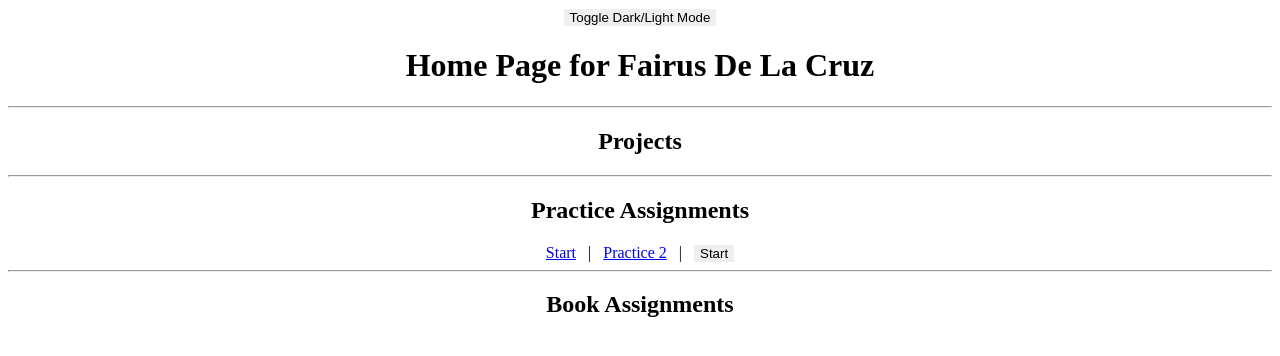
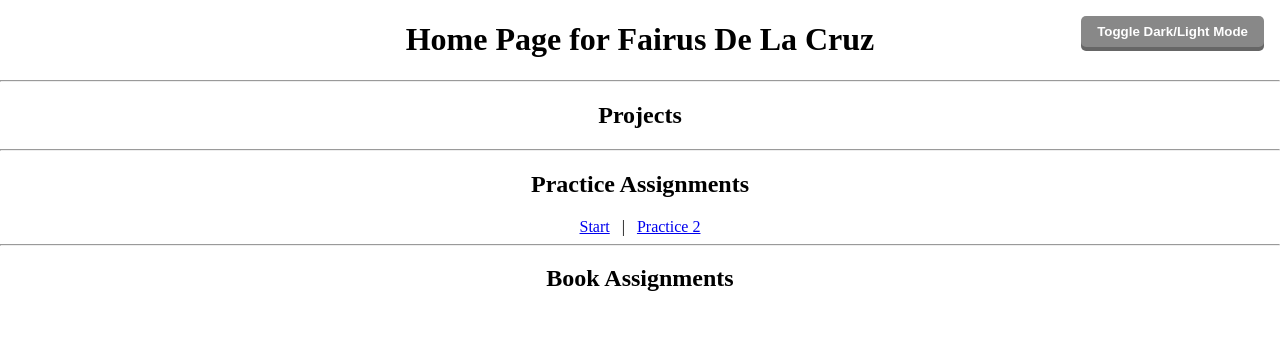
Before and after one commit to Ferriswheel490/Index.html, a plain HTML site: page Index.html in a window 1280 px wide. Drawn offline with Linux system fonts and the light colour scheme.

Commit message:
Refactor toggle button styles and update link to start.html

```diff
--- a/Index.html
+++ b/Index.html
@@ -14,54 +14,50 @@
             background-color: var(--bg-color);
             color: var(--text-color);
             transition: background 0.3s, color 0.3s;
+            margin: 0;
         }
         body.dark-mode {
             background-color: #000000;
             color: #ffffff;
         }
+
+        /* Toggle Button Style */
         .toggle-btn {
-            position: center;
-            top: 1rem;
-            right: 1rem;
+            position: fixed; /* stays on screen even when scrolling */
+            top: 1rem;       /* distance from top */
+            right: 1rem;     /* distance from right */
             padding: 0.5rem 1rem;
             background: #888;
-            color: #ffff;
+            color: #fff;
             border: none;
             border-radius: 5px;
             cursor: pointer;
-box-shadow: 0 9px #999
+            box-shadow: 0 4px #666;
+            font-weight: bold;
         }
-.button:active {
-background-color: #ffff;
-box-shadow: 0 5px #888;
-transform: translateY(4px);
-}
-.button {
-position: relative;
-border: none;
-transition-duration: 0.4s;
-text-decoration: none;
-overflow: hidden;
-cursor: pointer;
-}
+        .toggle-btn:active {
+            box-shadow: 0 2px #444;
+            transform: translateY(2px);
+        }
     </style>
 </head>
 <body>
-    <button class="button" class="toggle-btn" onclick="toggleMode()">Toggle Dark/Light Mode</button>
+    <button class="toggle-btn" onclick="toggleMode()">Toggle Dark/Light Mode</button>
+
     <div>
         <h1>Home Page for Fairus De La Cruz</h1>
         <hr />
         <h2>Projects</h2>
         <hr />
         <h2>Practice Assignments</h2>
-        <a href="HTML1/start.htm">Start</a>
+        <!-- Link now points directly to start.html -->
+        <a href="file:///C:/Users/fairu/OneDrive/Desktop/Homework/start/start/start.html">Start</a>
         &nbsp;&nbsp;|&nbsp;&nbsp;
         <a href="/Fall2015/practice/ExpWeb1/circle.html">Practice 2</a>
-&nbsp;&nbsp;|&nbsp;&nbsp;
-<button class="button" href="HTML1/start.htm">Start</button>
         <hr />
         <h2>Book Assignments</h2>
     </div>
+
     <script>
         function toggleMode() {
             document.body.classList.toggle('dark-mode');
```
